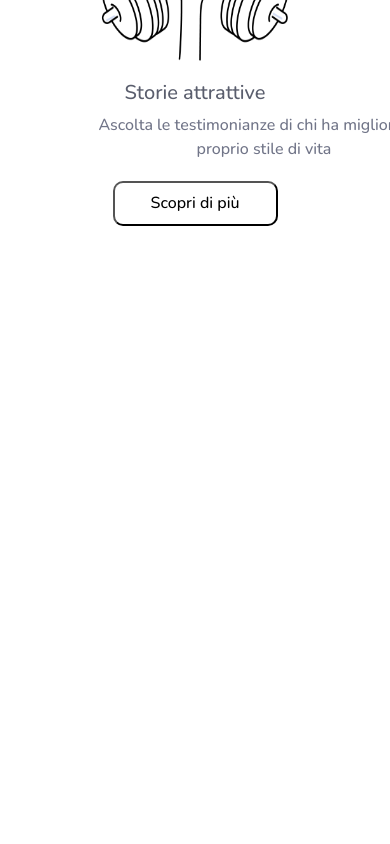
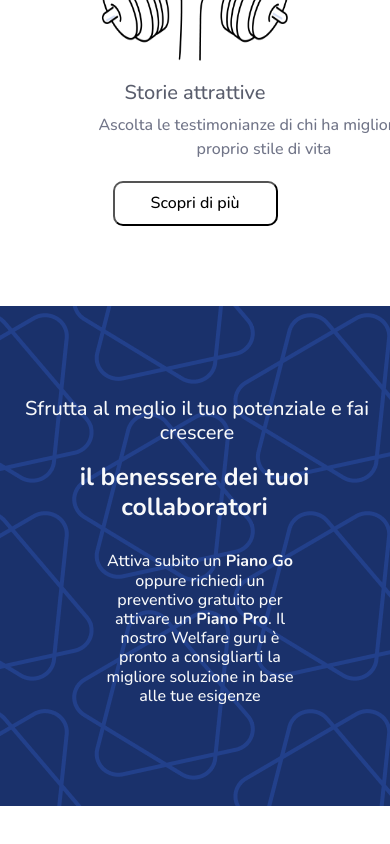
Before and after one commit to Cosimo-Lapace/OmninextTest, an Angular app: page / in a window 390 px wide. Shown: the part 5066-5910 px from the top of the page. Before the commit the page ends 5372 px from the top, so only its background shows below. Built offline with nearby package versions, Linux system fonts and the light colour scheme.

Commit message:
bluebanner

```diff
--- a/src/app/app.component.html
+++ b/src/app/app.component.html
@@ -4,3 +4,4 @@
 <app-carousel></app-carousel>
 <app-section-body></app-section-body>
 <app-section-body-icons></app-section-body-icons>
+<app-section-tape></app-section-tape>
--- a/src/app/app.module.ts
+++ b/src/app/app.module.ts
@@ -8,6 +8,7 @@ import { SectionHeadComponent } from './section-head/section-head.component';
 import { CarouselComponent } from './carousel/carousel.component';
 import { SectionBodyLeftComponent } from './section-body/section-body.component';
 import { SectionBodyIconsComponent } from './section-body-icons/section-body-icons.component';
+import { SectionTapeComponent } from './section-tape/section-tape.component';
 
 @NgModule({
   declarations: [
@@ -18,6 +19,7 @@ import { SectionBodyIconsComponent } from './section-body-icons/section-body-ico
     CarouselComponent,
     SectionBodyLeftComponent,
     SectionBodyIconsComponent,
+    SectionTapeComponent,
   ],
   imports: [
     BrowserModule
--- /dev/null
+++ b/src/app/section-tape/section-tape.component.css
@@ -0,0 +1,76 @@
+.bluebannersection{
+  background-image: url('../../assets/public/image/blue.png');
+}
+.bluebanner{
+  margin: 5rem 0;
+  height: 20rem;
+}
+h6{
+  padding: 0px !important;
+}
+.bluebanner > h2 {
+  margin: 10px 0 30px 0;
+  font-weight: bold;
+}
+
+.bluebanner > h6 {
+  padding: 0 390px;
+}
+@media screen and (max-width: 1300px) {
+  h6{
+    width: 690px !important;
+  }
+}
+@media screen and (max-width: 1140px) {
+  h6{
+    width: 690px !important;
+  }
+}
+@media screen and (max-width: 1100px) {
+  h6{
+    width: 680px !important;
+  }
+}
+@media screen and (max-width: 982px) {
+  h5{
+    width: 400px;
+  }
+  h6{
+    width: 600px !important;
+  }
+}
+
+@media screen and (max-width: 913px) {
+  .bluebannresp{
+    display: flex;
+    justify-content: center;;
+  }
+  .bluebannersection,.bluebanner{
+    margin-top: 0px;
+    width: 400px;
+    height: 500px;
+  }
+  h5{
+    margin-right: 20px;
+  }
+  h2{
+    margin-right: 25px !important;
+  }
+  h6{
+    width: 1040px !important;
+    margin-right: 14px;
+    padding: 0px !important;
+  }
+}
+@media screen and (max-width: 900px) {
+
+  h6{
+    width: 200px !important;
+  }
+}
+@media screen and (max-width: 700px) {
+
+  h6{
+    width: 200px !important;
+  }
+}
--- /dev/null
+++ b/src/app/section-tape/section-tape.component.html
@@ -0,0 +1,12 @@
+<section class="bluebannresp">
+<div id="bluebanner" class="container-fluid bluebanner bluebannersection">
+  <div class="bluebanner d-flex text-light flex-column justify-content-center align-items-center text-center">
+      <h5>Sfrutta al meglio il tuo potenziale e fai crescere</h5>
+      <h2>il benessere dei tuoi collaboratori</h2>
+      <h6>Attiva subito un <b>Piano Go</b> oppure richiedi un preventivo gratuito per attivare un <b>Piano
+              Pro</b>. Il nostro Welfare guru è pronto a consigliarti la migliore soluzione in base alle tue
+          esigenze
+      </h6>
+  </div>
+</div>
+</section>
```
Also changed, not shown: src/app/section-tape/section-tape.component.ts (added, +10 -0 lines), src/assets/public/image/blue.png (renamed from src/assets/public/image/Immagine.png), 1 other file (tests, documents, lock files or other folders).
